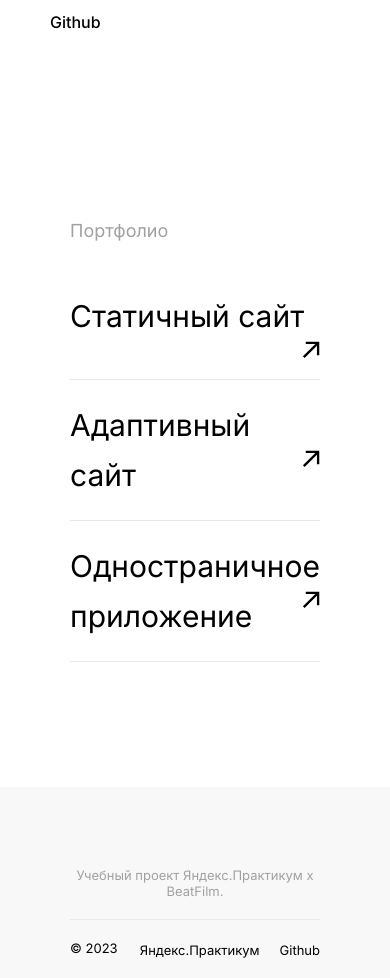
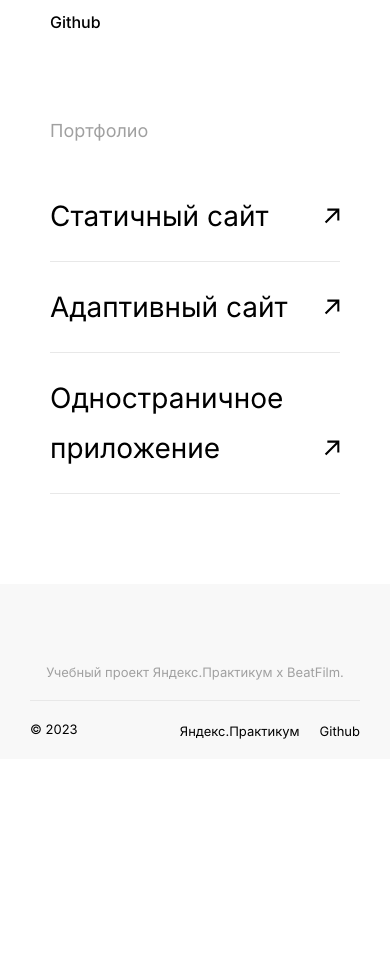
Before and after one commit to rem-ran/movies-explorer-frontend, a React (Create React App) app: page / in a window 390 px wide. Shown: the part 2960-3938 px from the top of the page. After the commit the page ends 3719 px from the top, so only its background shows below. Built offline with nearby package versions, Linux system fonts and the light colour scheme.

Commit message:
make 1024 res css porfolio and footer components

```diff
--- a/src/components/Footer/Footer.css
+++ b/src/components/Footer/Footer.css
@@ -4,6 +4,13 @@
 
 .footer__container {
     padding: 80px 70px 20px 70px;
+}
+
+@media screen and (max-width: 1023px) {
+    .footer__container {
+        padding-left: 30px;
+        padding-right: 30px;
+    }
 }
 
 .footer__heading {
--- a/src/components/Main/Portfolio/Portfolio.css
+++ b/src/components/Main/Portfolio/Portfolio.css
@@ -1,5 +1,11 @@
 .portfolio__container {
     padding: 100px 70px 125px 70px;
+}
+
+@media screen and (max-width: 1023px) {
+    .portfolio__container {
+        padding: 0 50px 90px 50px;
+    }
 }
 
 .portfolio__heading {
@@ -30,6 +36,12 @@
     border-bottom: 1px solid rgba(232, 232, 232);
 }
 
+@media screen and (max-width: 1023px) {
+    .portfolio__list-item {
+        font-size: 28px;
+    }
+}
+
 .portfolio__list-link:hover {
     cursor: pointer;
 }
@@ -37,7 +49,13 @@
 .portfolio__list-link-img {
     float: right;
     width: 18px;
-    height: 18px;
+    height: 50px;
+}
+
+@media screen and (max-width: 1023px) {
+    .portfolio__list-link-img {
+        width: 16px;
+    }
 }
 
 .portfolio__list-link-img:hover {
```
